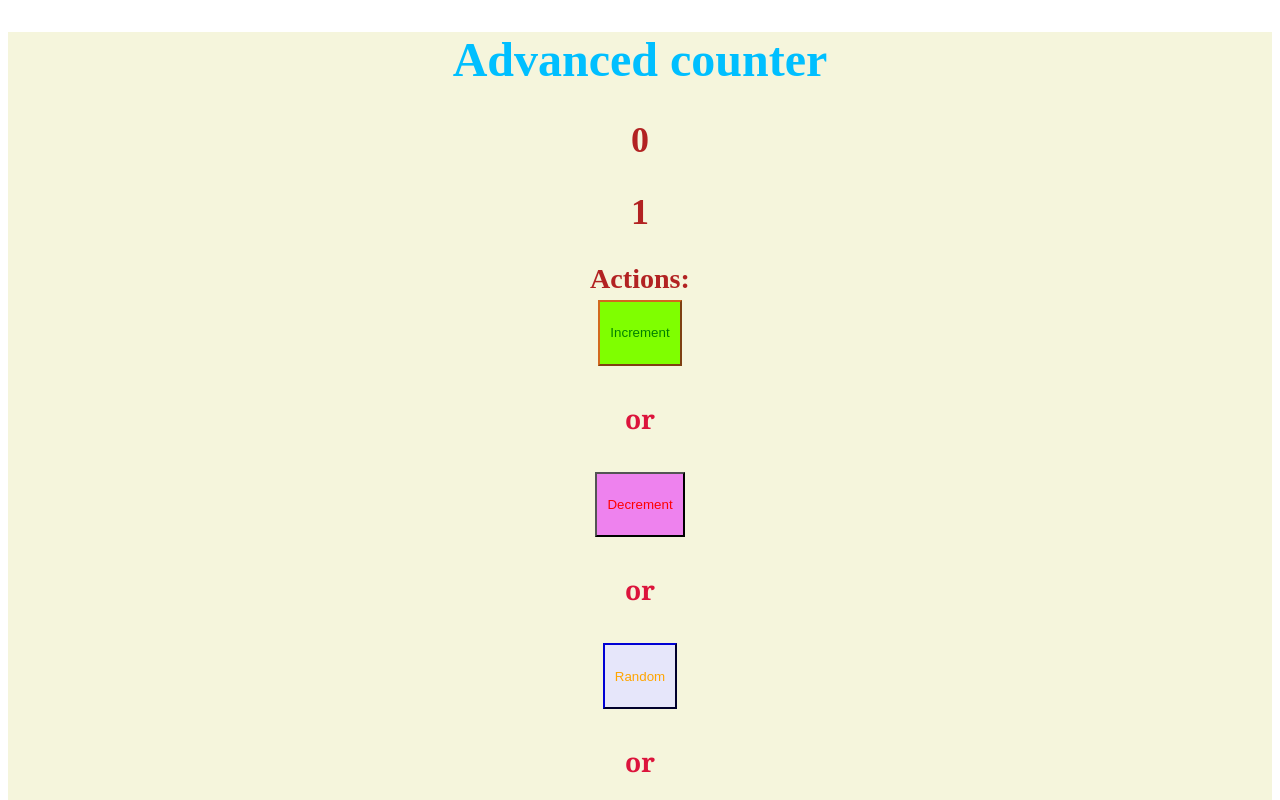
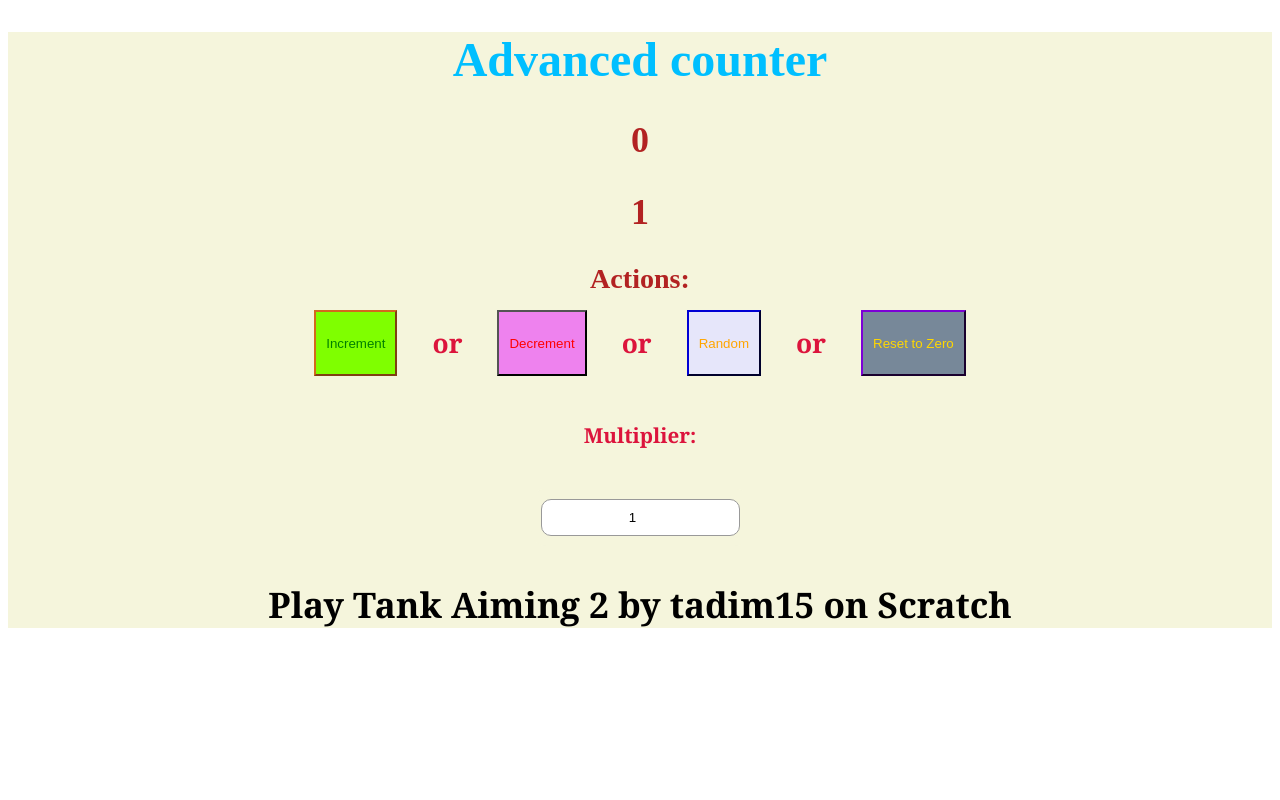
Before and after one commit to qwertyuslaxmax/abc123, a SvelteKit app: page / in a window 1280 px wide. Shown: the top 800 px of the page. Built offline with nearby package versions, Linux system fonts and the light colour scheme.

Commit message:
meaningful

```diff
--- a/src/routes/+page.svelte
+++ b/src/routes/+page.svelte
@@ -1,6 +1,14 @@
+
 <script lang="ts">
     let count = 0;
     let multiplier = 1;
+    function displayTextWithDelay() {
+    setTimeout(function() {
+      document.getElementById("game1")!.style.display = "none";
+      document.getElementById("game2")!.style.display = "block";
+    }, 2000);
+    }
+    displayTextWithDelay();
     function ranDom(max: number){
        return Math.random() * max | 0;
     }
@@ -10,6 +18,9 @@
     function decrement(){
        count = count - multiplier;
     }
+    function reset1(){
+       count = 0;
+    }
     function random(){
        let n = ranDom(2);
        if(n == 0){
@@ -18,12 +29,17 @@
            count = count - multiplier;
        }
     }
+
+
 </script>
 <style>
     .parent-container {
-    width: 500px;
-    height: 500px;
+        display: flex; /* Use flexbox layout */
+        justify-content: center; /* Center content horizontally */
+        align-items: center; /* Center content vertically */
+        width: 100%; /* Make the container take up the full width of its parent */
 }
+
    .ert{
        text-align: center;
        font-size: 1.5rem;
@@ -54,6 +70,10 @@
    .ab:active {
    background-color: darkviolet; /* Change the background color when the button is clicked */
    }
+   .fg:active,
+   .b:active {
+   background-color: tomato; /* Change the background color when the button is clicked */
+   }
    .b{
    border-color:chocolate;
    background-color: chartreuse;
@@ -74,28 +94,34 @@
        margin: 30px;
        color:crimson
    }
-    .parent-container form {
-    margin:20px 0;
-    padding: 20px;
-    background-color: beige;
-    border-radius: 50%;
-    text-align: center;
+   .button-container{
         display: flex;
-    flex-direction: column;
         align-items: center;
         justify-content: center;
    }
+   .fg{
+    border-color:indigo;
+    background-color:lightslategray;
+    color: gold;
+    padding: 10px;
+    margin: 5px;
+    transition: background-color 0.2s;
+   }
+   form {
+   margin: 10px 0;
+   padding: 10px;
+   background-color: beige;
+   border: none;
+   border-radius: 15px; /* Increase the border-radius for more rounded corners */
+   }
 
-  /* Style the input element inside the circular form */
-  .parent-container form input[type="number"] {
+   form input[type="number"] {
        padding: 10px;
-    border-radius: 50%;
-    text-align: center; /* Center text horizontally */
-    display: flex;
-    flex-direction: column;
-    align-items: center; /* Center text vertically */
-    justify-content: center;
+       border: 1px solid #999;
+       border-radius: 10px; /* Increase the border-radius for more rounded corners */
+       text-align: center;
  }
+
 </style>
 
 <div class='ert'>
@@ -111,38 +137,35 @@
 
    <div class='buttons'>
 
+    <div class="button-container">
         <button class="b" on:click={increment}>
           <p> Increment </p>
-            {#if count == 1}
-                <p></p>
-            {:else}
-                <p></p>
-            {/if}
         </button>
-
-        <h2 class='zxc'> or </h2>
-
+        <h2 class="zxc"> or </h2>
         <button class="abcde" on:click={decrement}>
           <p> Decrement </p>
-            {#if count == 1}
-                <p> </p>
-            {:else}
-                <p> </p>
-            {/if}
         </button>
-
-        <h2 class='zxc'> or </h2>
+        <h2 class='zxc'> or </h2> <!-- Move the "or" text here -->
 
        <button class="ab" on:click={random}>
            <p> Random </p>
        </button>
+       <h2 class='zxc'> or </h2>
+       <button class="fg" on:click={reset1}>
+           <p> Reset to Zero </p>
+       </button>
 
-        <h2 class='zxc'> or </h2>
+
+
+    </div>
+    <h3 class='zxc'>Multiplier:</h3>
     <div class='parent-container'>
         <form>
             <input type="number" placeholder="Multiplier" bind:value={multiplier}>
         </form>
     </div>
+    <h1 id="game1">Play Tank Aiming 1 by tadim15 on Scratch</h1>
+    <h1 id="game2">Play Tank Aiming 2 by tadim15 on Scratch</h1>
 
    </div>
 </div>
```
Lines whose indentation alone changed are shown as unchanged.
